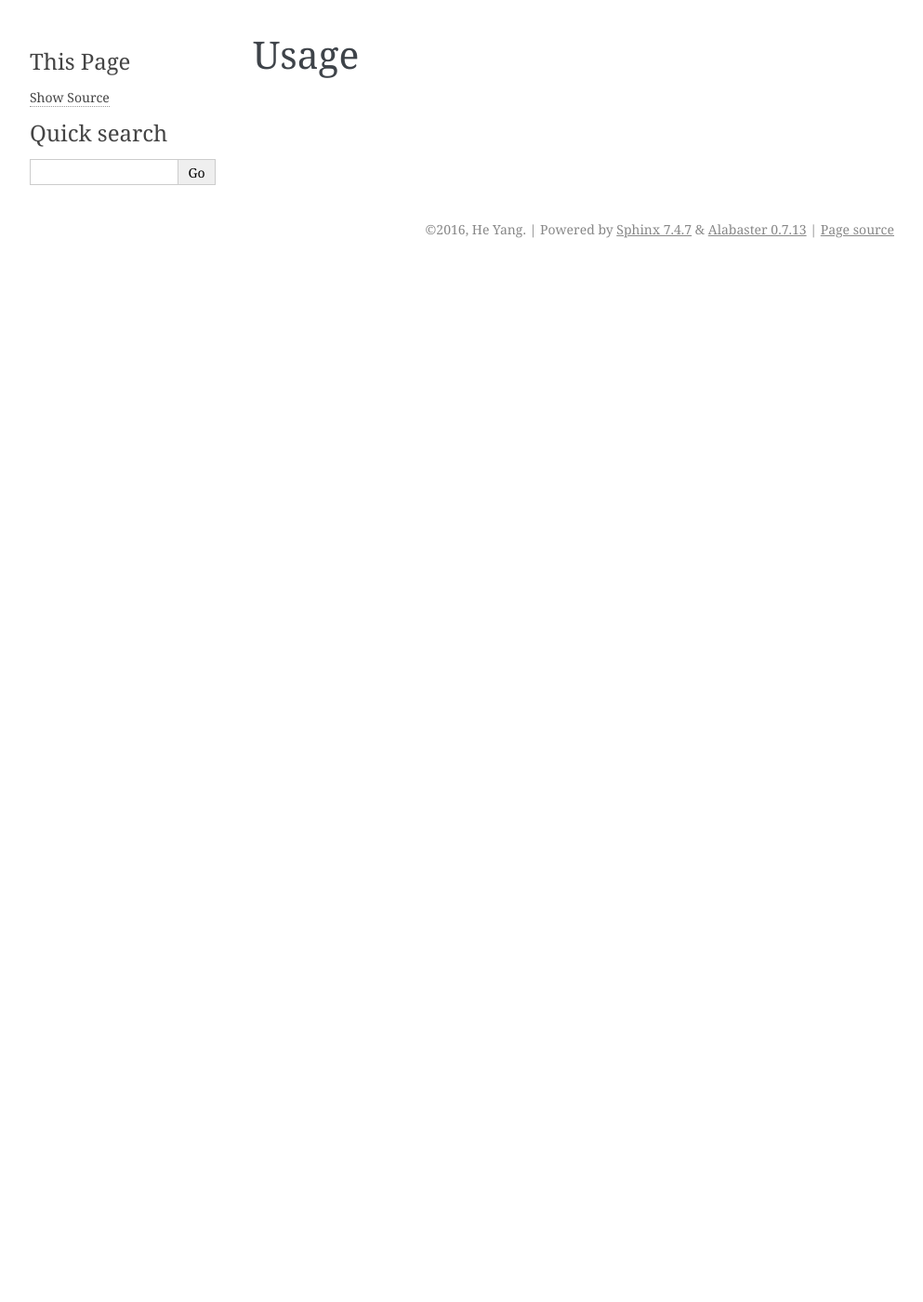
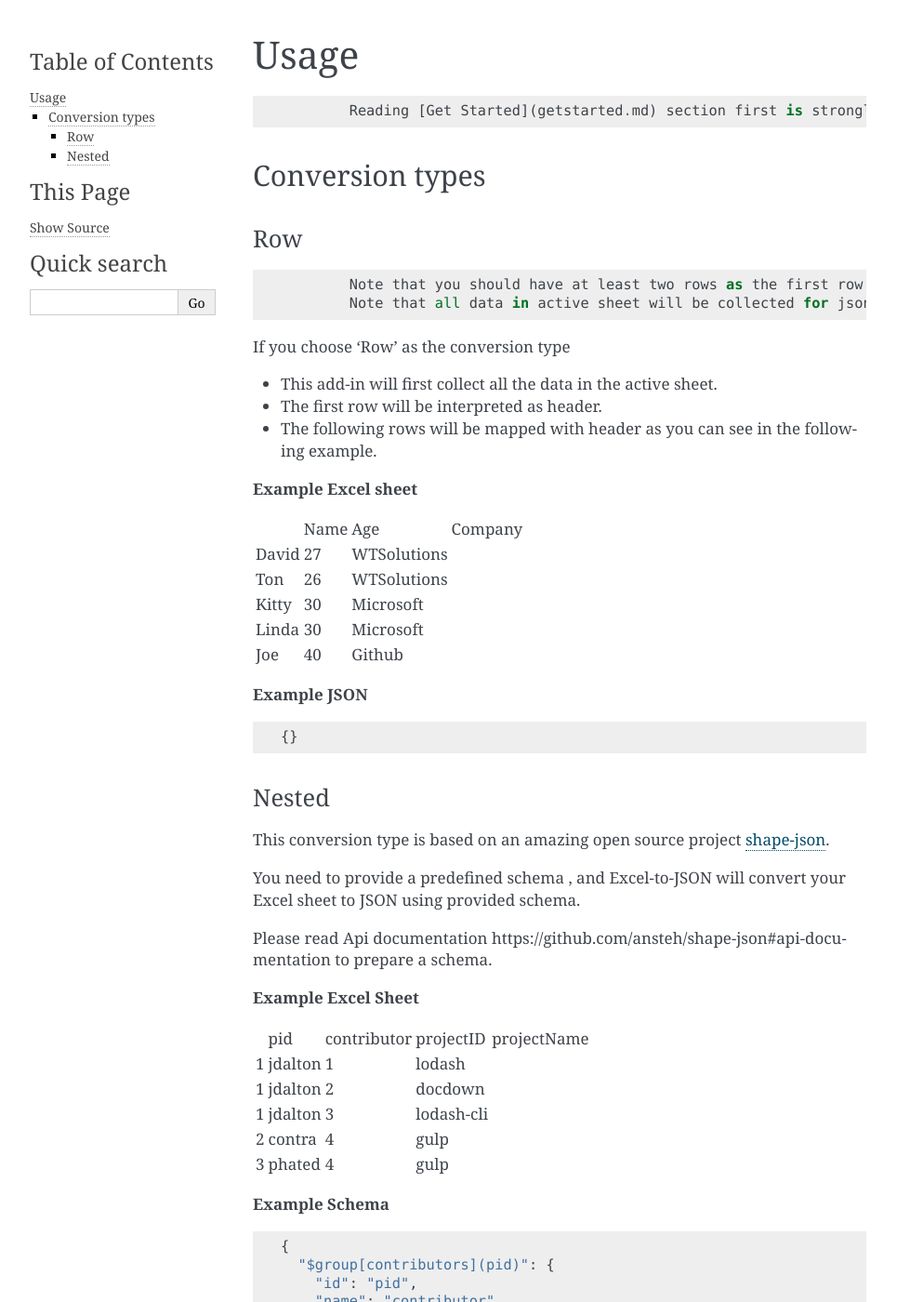
Before and after one commit to he-yang/Excel-to-JSON, a Sphinx documentation site: the page built from docs/usage.md, in a window 1280 px wide and 1400 px high. Shown: the whole window at 93% size, without its empty margins (148-1141 px from the left). Built offline with Sphinx 7.4.7, drawn with Linux system fonts in a browser that asks for light colours; some of the changed text lies outside the part shown.

````diff
--- a/docs/usage.md
+++ b/docs/usage.md
@@ -1 +1,165 @@
 # Usage
+		Reading [Get Started](getstarted.md) section first is strongly recommended.
+
+## Conversion types
+### Row
+		Note that you should have at least two rows as the first row will be considered as header.
+		Note that all data in active sheet will be collected for json conversion.
+
+If you choose 'Row' as the conversion type
+
+* This add-in will first collect all the data in the active sheet.
+* The first row will be interpreted as header.
+* The following rows will be mapped with header as you can see in the following example.
+
+**Example Excel sheet**
+
+<table class="table table-bordered table-striped table-condensed">
+<th>
+	<td>Name</td>
+	<td>Age</td>
+	<td>Company</td>
+</th>
+<tr>
+	<td>David</td>
+	<td>27</td>
+	<td>WTSolutions</td>
+</tr>
+<tr>
+	<td>Ton</td>
+	<td>26</td>
+	<td>WTSolutions</td>
+</tr>
+<tr>
+	<td>Kitty</td>
+	<td>30</td>
+	<td>Microsoft</td>
+</tr>
+<tr>
+	<td>Linda</td>
+	<td>30</td>
+	<td>Microsoft</td>
+</tr>
+<tr>
+	<td>Joe</td>
+	<td>40</td>
+	<td>Github</td>
+</tr>
+</table>
+
+**Example JSON**
+
+```json
+{}
+```
+
+### Nested
+
+This conversion type is based on an amazing open source project [shape-json](https://github.com/ansteh/shape-json).
+
+You need to provide a predefined schema , and Excel-to-JSON will convert your Excel sheet to JSON using provided schema.
+
+Please read Api documentation https://github.com/ansteh/shape-json#api-documentation to prepare a schema.
+
+**Example Excel Sheet**
+
+<table class="table table-bordered table-striped table-condensed">
+<th>
+	<td>pid</td>
+	<td>contributor</td>
+	<td>projectID</td>
+	<td>projectName</td>
+</th>
+<tr>
+	<td>1</td>
+	<td>jdalton</td>
+	<td>1</td>
+	<td>lodash</td>
+</tr>
+<tr>
+	<td>1</td>
+	<td>jdalton</td>
+	<td>2</td>
+	<td>docdown</td>
+</tr>
+<tr>
+	<td>1</td>
+	<td>jdalton</td>
+	<td>3</td>
+	<td>lodash-cli</td>
+</tr>
+<tr>
+	<td>2</td>
+	<td>contra</td>
+	<td>4</td>
+	<td>gulp</td>
+</tr>
+<tr>
+	<td>3</td>
+	<td>phated</td>
+	<td>4</td>
+	<td>gulp</td>
+</tr>
+</table>
+
+**Example Schema**
+
+```
+{
+  "$group[contributors](pid)": {
+    "id": "pid",
+    "name": "contributor",
+    "$group[projects](projectID)": {
+      "id": "projectID",
+      "name": "projectName"
+    }
+  }
+}
+```
+
+**Example JSON**
+
+```
+{
+  "contributors": [
+    {
+      "id": 1,
+      "name": "jdalton",
+      "projects": [
+        {
+          "id": 1,
+          "name": "lodash"
+        },
+        {
+          "id": 2,
+          "name": "docdown"
+        },
+        {
+          "id": 3,
+          "name": "lodash-cli"
+        }
+      ]
+    },
+    {
+      "id": 2,
+      "name": "contra",
+      "projects": [
+        {
+          "id": 4,
+          "name": "gulp"
+        }
+      ]
+    },
+    {
+      "id": 3,
+      "name": "phated",
+      "projects": [
+        {
+          "id": 4,
+          "name": "gulp"
+        }
+      ]
+    }
+  ]
+}
+```
````
Also changed, not shown: README.md (+1 -1 lines), docs/index.md (+3 -1 lines).
